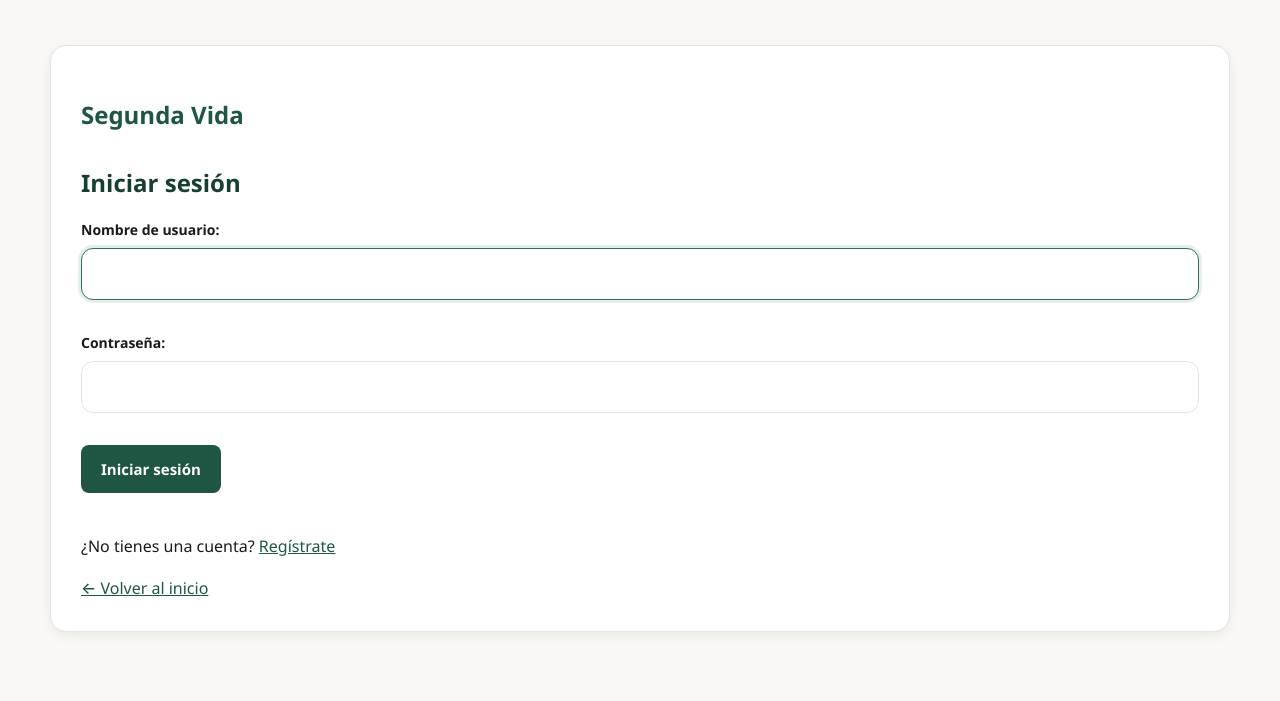
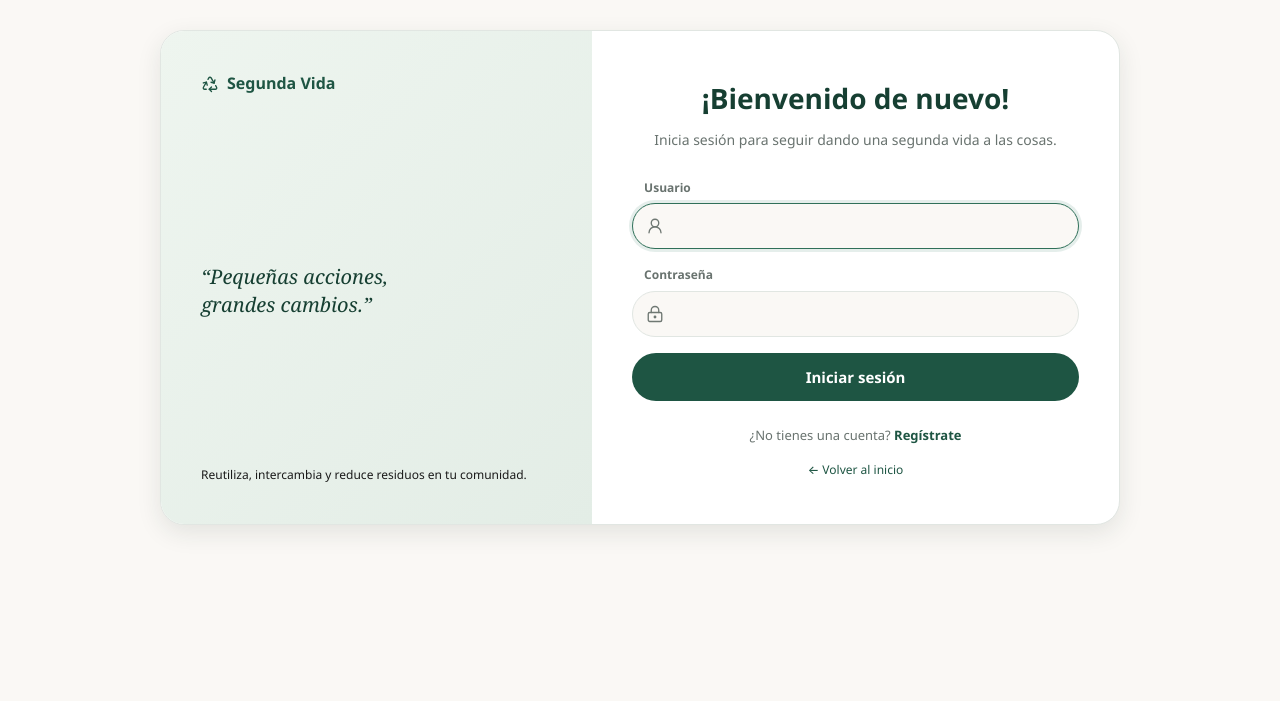
Before and after one commit to UTVAM-Software/2026-III-SegundaVida, a Django app: page /cuentas/login/ in a window 1280 px wide. Shown: the part 73-774 px from the top of the page. Run offline with Django 5.2, Linux system fonts and the light colour scheme.

Commit message:
Actualiza diseño de inicio de sesión

```diff
--- a/templates/registration/login.html
+++ b/templates/registration/login.html
@@ -1,63 +1,247 @@
 {% extends "base.html" %}
 
-{% block title %}
-    Iniciar sesión | Segunda Vida
+{% block title %}Iniciar sesión | Segunda Vida{% endblock %}
+
+{% block extra_head %}
+<style>
+    .contenedor {
+        max-width: 960px;
+        padding-top: 30px;
+    }
+
+    .auth-card-container {
+        display: grid;
+        grid-template-columns: minmax(0, 0.9fr) minmax(0, 1.1fr);
+        overflow: hidden;
+        background: var(--blanco);
+        border: 1px solid var(--borde);
+        border-radius: 24px;
+        box-shadow: var(--sombra-media);
+    }
+
+    .auth-panel-banner {
+        display: flex;
+        flex-direction: column;
+        justify-content: space-between;
+        padding: 40px;
+        background: linear-gradient(135deg, var(--verde-muy-suave), #E3EDE6);
+    }
+
+    .auth-brand {
+        display: flex;
+        align-items: center;
+        gap: 8px;
+        color: var(--verde-principal);
+        font-weight: 700;
+    }
+
+    .auth-banner-quote {
+        margin-top: 20px;
+        color: var(--verde-oscuro);
+        font-family: Georgia, serif;
+        font-size: 20px;
+        font-style: italic;
+        line-height: 1.4;
+    }
+
+    .auth-banner-footer {
+        color: var(--texto);
+        font-size: 12px;
+    }
+
+    .auth-panel-form {
+        display: flex;
+        flex-direction: column;
+        justify-content: center;
+        padding: 45px 40px;
+    }
+
+    .auth-header {
+        margin-bottom: 28px;
+        text-align: center;
+    }
+
+    .auth-header h1 {
+        margin: 0 0 8px;
+        color: var(--verde-oscuro);
+        font-size: 28px;
+    }
+
+    .auth-header p {
+        margin: 0;
+        color: var(--texto-secundario);
+        font-size: 14px;
+        line-height: 1.5;
+    }
+
+    .auth-field {
+        margin-bottom: 16px;
+    }
+
+    .auth-field label {
+        margin: 0 0 6px 12px;
+        color: var(--texto-secundario);
+        font-size: 12px;
+    }
+
+    .input-icon-group {
+        position: relative;
+    }
+
+    .input-icon-group > .lucide-icon {
+        position: absolute;
+        top: 50%;
+        left: 14px;
+        width: 18px;
+        height: 18px;
+        color: var(--texto-suave);
+        pointer-events: none;
+        transform: translateY(-50%);
+    }
+
+    .input-icon-group input {
+        width: 100%;
+        min-height: 44px;
+        margin: 0;
+        padding: 11px 14px 11px 42px;
+        background: var(--fondo);
+        border-radius: 999px;
+        font-size: 14px;
+    }
+
+    .auth-errors {
+        margin: 5px 10px 0;
+        color: var(--error);
+        font-size: 12px;
+    }
+
+    .auth-errors ul,
+    .auth-form-errors ul {
+        margin: 0;
+        padding: 0;
+        list-style: none;
+    }
+
+    .auth-form-errors {
+        margin-bottom: 16px;
+        padding: 11px 14px;
+        color: var(--error);
+        background: var(--error-suave);
+        border: 1px solid var(--error-borde);
+        border-radius: var(--radio);
+        font-size: 13px;
+    }
+
+    .btn-auth-submit {
+        width: 100%;
+        padding: 12px;
+        border-radius: 999px;
+        font-size: 15px;
+    }
+
+    .auth-footer-switch {
+        margin-top: 24px;
+        color: var(--texto-secundario);
+        font-size: 13px;
+        text-align: center;
+    }
+
+    main .auth-footer-switch a,
+    main .auth-back-link {
+        color: var(--verde-principal);
+        font-weight: 700;
+        text-decoration: none;
+    }
+
+    main .auth-footer-switch a:hover,
+    main .auth-back-link:hover {
+        text-decoration: underline;
+    }
+
+    .auth-back-link {
+        display: block;
+        margin-top: 14px;
+        font-size: 12px;
+        text-align: center;
+    }
+
+    @media (max-width: 850px) {
+        .auth-card-container { grid-template-columns: 1fr; }
+        .auth-panel-banner { display: none; }
+        .auth-panel-form { padding: 30px 24px; }
+    }
+
+    @media (max-width: 480px) {
+        .contenedor { width: calc(100% - 24px); }
+        .auth-panel-form { padding: 26px 18px; }
+        .auth-header h1 { font-size: 25px; }
+    }
+</style>
 {% endblock %}
 
 {% block content %}
+<div class="auth-card-container">
+    <aside class="auth-panel-banner">
+        <div class="auth-brand">
+            <i data-lucide="recycle" class="lucide-icon" aria-hidden="true"></i>
+            Segunda Vida
+        </div>
 
-    <section class="tarjeta">
+        <div class="auth-banner-quote">
+            “Pequeñas acciones,<br>grandes cambios.”
+        </div>
 
-        <h1>Segunda Vida</h1>
+        <div class="auth-banner-footer">
+            Reutiliza, intercambia y reduce residuos en tu comunidad.
+        </div>
+    </aside>
 
-        <h2>Iniciar sesión</h2>
+    <section class="auth-panel-form">
+        <header class="auth-header">
+            <h1>¡Bienvenido de nuevo!</h1>
+            <p>Inicia sesión para seguir dando una segunda vida a las cosas.</p>
+        </header>
 
         <form method="POST">
-
             {% csrf_token %}
 
+            <input type="hidden" name="next" value="{{ next|default:'' }}">
+
             {% if form.non_field_errors %}
-                <div class="auth-form-errors">
+                <div class="auth-form-errors" role="alert">
                     {{ form.non_field_errors }}
                 </div>
             {% endif %}
 
-            {% for field in form %}
-                <p>
-                    {{ field.label_tag }}
-                    {{ field }}
-                    {{ field.errors }}
-                </p>
-            {% endfor %}
+            <div class="auth-field">
+                <label for="{{ form.username.id_for_label }}">Usuario</label>
+                <div class="input-icon-group">
+                    <i data-lucide="user-round" class="lucide-icon" aria-hidden="true"></i>
+                    {{ form.username }}
+                </div>
+                {% if form.username.errors %}
+                    <div class="auth-errors">{{ form.username.errors }}</div>
+                {% endif %}
+            </div>
 
-            <input
-                type="hidden"
-                name="next"
-                value="{{ next|default:'' }}"
-            >
+            <div class="auth-field">
+                <label for="{{ form.password.id_for_label }}">Contraseña</label>
+                <div class="input-icon-group">
+                    <i data-lucide="lock-keyhole" class="lucide-icon" aria-hidden="true"></i>
+                    {{ form.password }}
+                </div>
+                {% if form.password.errors %}
+                    <div class="auth-errors">{{ form.password.errors }}</div>
+                {% endif %}
+            </div>
 
-            <button
-                class="boton"
-                type="submit"
-            >
-                Iniciar sesión
-            </button>
-
+            <button type="submit" class="boton btn-auth-submit">Iniciar sesión</button>
         </form>
 
-        <br>
-
-        <p>
-            ¿No tienes una cuenta?
-            <a href="{% url 'registro' %}">
-                Regístrate
-            </a>
-        </p>
-
-        <a href="{% url 'inicio' %}">
-            ← Volver al inicio
-        </a>
-
+        <div class="auth-footer-switch">
+            ¿No tienes una cuenta? <a href="{% url 'registro' %}">Regístrate</a>
+        </div>
+        <a class="auth-back-link" href="{% url 'inicio' %}">← Volver al inicio</a>
     </section>
-
+</div>
 {% endblock %}
```
